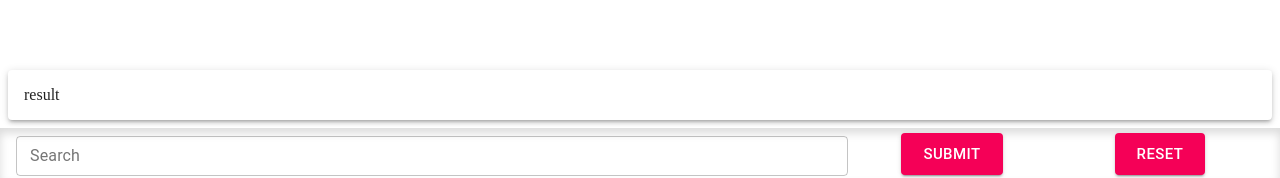
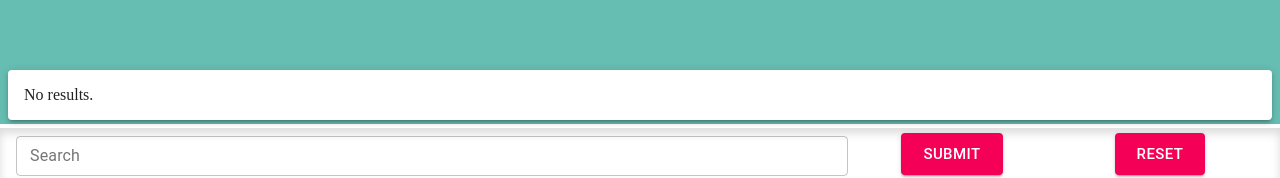
Before and after one commit to Wachemanston/Morpheme-Finder-Web, a React app in the folder static/app/: page / in a window 1280 px wide. Shown: the part 176-354 px from the top of the page. Built offline with nearby package versions, Linux system fonts and the light colour scheme; no server answers; the HTML template or start-up script is replaced by a standard one.

Commit message:
(Template)[M] Querying procedure

```diff
--- a/static/app/src/index.jsx
+++ b/static/app/src/index.jsx
@@ -9,7 +9,7 @@ window.onload = () => {
       <Grid container xs={12} className={styles.container}>
         <Grid container item xs={12} className={styles.slideContainer}>
           <Slider />
-          <ResultPanel/>
+          <ResultPanel query="forward"/>
         </Grid>
         <Grid container item xs={12} justify="center" alignItems="center" className={styles.formContainer}>
           <Grid container item xs={12} md={8} justify="center" alignItems="center">
@@ -63,12 +63,20 @@ const Section = ({ children }) => {
   )
 };
 
-const ResultPanel = () => {
+const ResultPanel = ({ query }) => {
   const [isShow, setShowResult] = React.useState(true);
+  const [result, setResult] = React.useState('No results.');
+  fetch(`http://127.0.0.1:8000/q/?word=${query}`, {
+    method: 'GET',
+  })
+  .then(response => response.text())
+  .then(data => {
+    setResult(data)
+  });
   return (
     <div className={`${styles.results} ${isShow ? '' : styles.hidePanel}`}>
       <Paper elevation={3}>
-        <div className={styles.panelContent}>result</div>
+        <div className={styles.panelContent}>{result}</div>
       </Paper>
     </div>
   );
```
Also changed, not shown: 1 other file (tests, documents, lock files or other folders).
